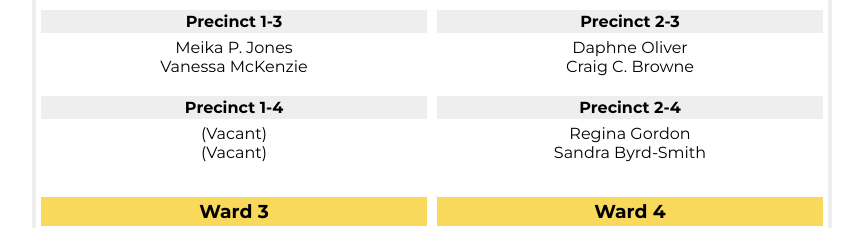
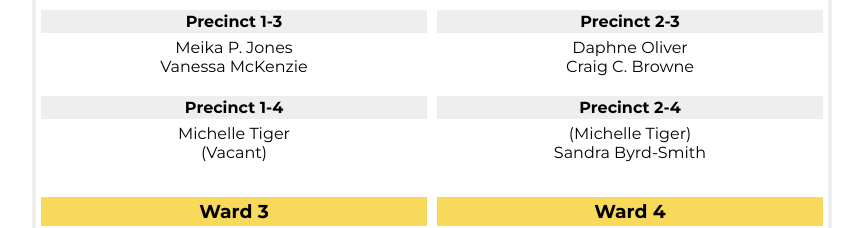
Before and after one commit to Cheltenham-Democratic-Committee/website, a SvelteKit app: page /about in a window 1280 px wide. Shown: the part 1040-1268 px from the top of the page, without its empty margins (208-1071 px from the left). Built offline with nearby package versions, Linux system fonts and the light colour scheme.

Commit message:
Update committee member names in about page

```diff
--- a/src/routes/about/+page.svelte
+++ b/src/routes/about/+page.svelte
@@ -84,7 +84,7 @@
 				</li>
 				<li>
 					<h4>Precinct 1-4</h4>
-					<div class="committee-person vacant">(Vacant)</div>
+					<div class="committee-person vacant">Michelle Tiger</div>
 					<div class="committee-person vacant">(Vacant)</div>
 				</li>
 			</ul>
@@ -109,7 +109,7 @@
 				</li>
 				<li>
 					<h4>Precinct 2-4</h4>
-					<div class="committee-person">Regina Gordon</div>
+					<div class="committee-person">(Michelle Tiger)</div>
 					<div class="committee-person vacant">Sandra Byrd-Smith</div>
 				</li>
 			</ul>
```
